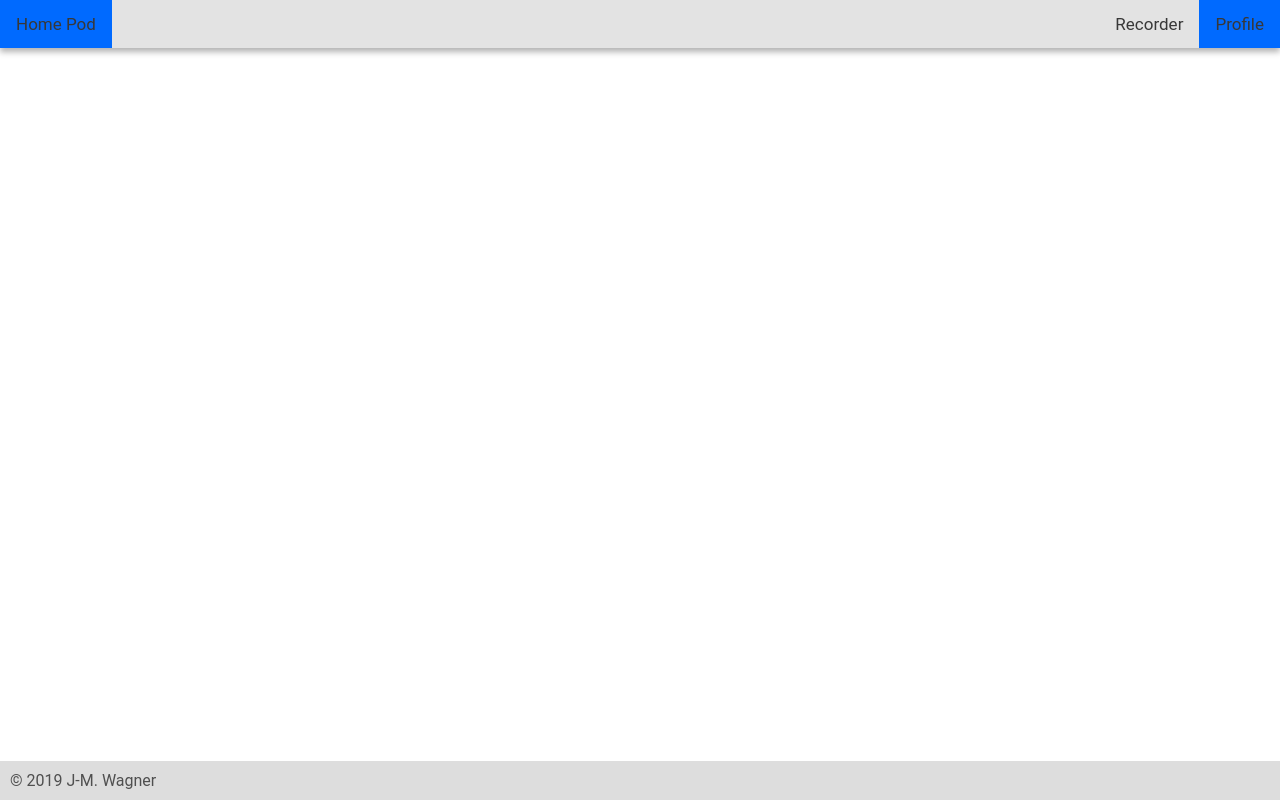
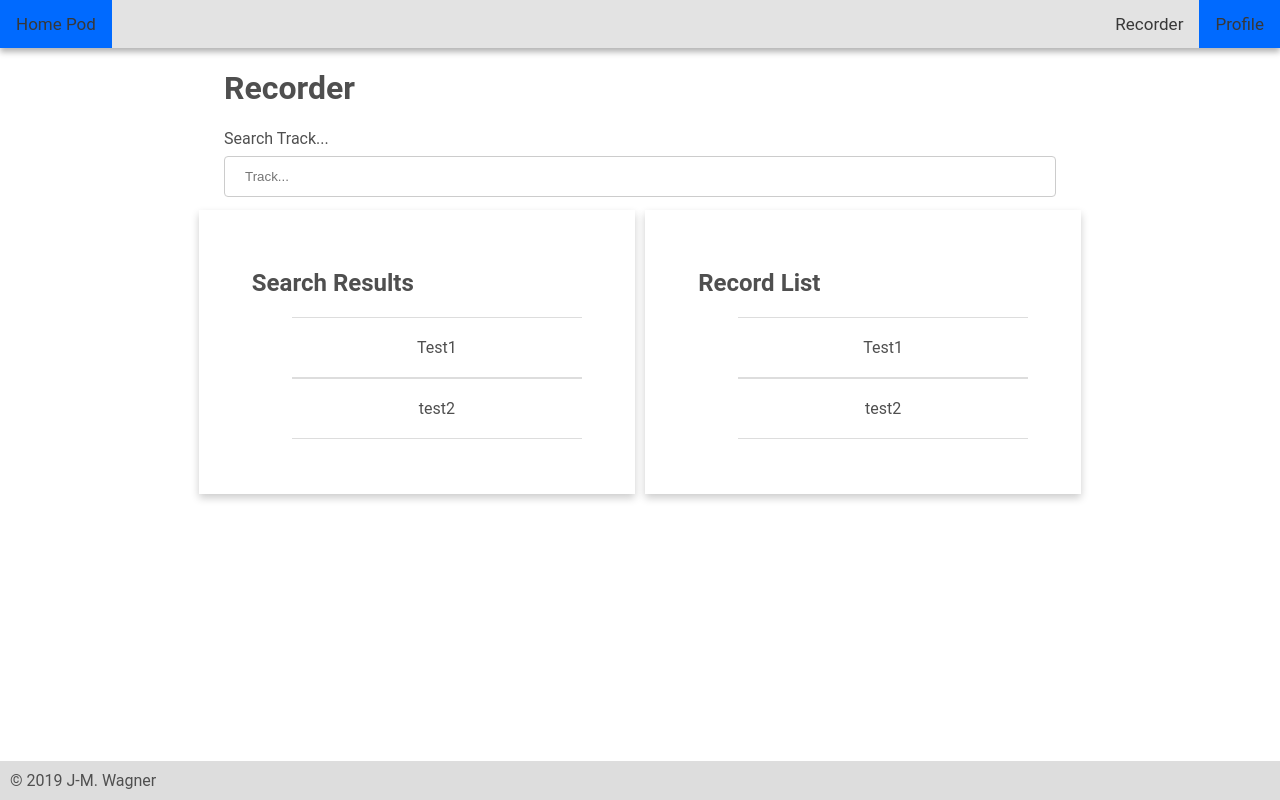
Before and after one commit to WagnerJM/home_pod_client, a Vue app: page /recorder in a window 1280 px wide. Built offline with nearby package versions, Linux system fonts and the light colour scheme.

Commit message:
added recorder + draggable npm

```diff
--- a/package.json
+++ b/package.json
@@ -11,6 +11,7 @@
     "axios": "0.19.0",
     "vue": "^2.5.22",
     "vue-router": "3.0.6",
+    "vuedraggable": "2.23.0",
     "vuex": "3.1.1"
   },
   "devDependencies": {
--- a/src/assets/main.css
+++ b/src/assets/main.css
@@ -59,7 +59,8 @@ body {
 .card {
   box-shadow: 0 4px 8px 0 rgba(0, 0, 0, 0.2);
   transition: 0.3s;
-  width: 40%;
+  padding: 5%;
+  width: 100%;
   margin: 5px;
 }
 
@@ -190,6 +191,22 @@ input[type="submit"]:hover {
   margin: auto;
 }
 
+ul {
+  list-style-type: none;
+  text-align: center;
+}
+ul li {
+  position: relative;
+  overflow: hidden;
+  padding: 20px;
+  margin-left: 0px;
+  width: 250px;
+  border-top: 1px solid #ddd;
+  border-bottom: 1px solid #ddd;
+}
+ul li:hover {
+  background-color: #f5f5f5;
+}
 .wrap {
   flex-wrap: wrap;
 }
--- a/src/router/index.js
+++ b/src/router/index.js
@@ -3,7 +3,10 @@ import Router from "vue-router";
 import Home from "../views/Home.vue";
 
 import Login from "../views/auth/Login.vue";
+import Logout from "../views/auth/Logout.vue";
 import SignUp from "../views/auth/SignUp.vue";
+
+import Recorder from "../views/recorder/Recorder.vue";
 
 import store from "../store";
 Vue.use(Router);
@@ -21,11 +24,41 @@ export default new Router({
       name: "login",
       component: Login
     },
-
+    {
+      path: "/logout",
+      name: "logout",
+      component: Logout,
+      beforeEnter(to, from, next) {
+        if (store.state.isAuthenticated) {
+          next();
+        } else {
+          next("/login");
+        }
+      }
+    },
     {
       path: "/",
       name: "home",
-      component: Home
+      component: Home,
+      beforeEnter(to, from, next) {
+        if (store.state.isAuthenticated) {
+          next();
+        } else {
+          next("/login");
+        }
+      }
+    },
+    {
+      path: "/recorder",
+      name: "recorder",
+      component: Recorder,
+      beforeEnter(to, from, next) {
+        if (store.state.isAuthenticated) {
+          next();
+        } else {
+          next("/login");
+        }
+      }
     }
   ]
 });
--- a/src/views/Home.vue
+++ b/src/views/Home.vue
@@ -1,6 +1,23 @@
 <template>
   <div class="container">
     <h1>Home Screen</h1>
+    <div class="flex-container row wrap">
+      <div class="card clickable">
+        <div class="card-container">
+          <h2>Recorder</h2>
+        </div>
+      </div>
+      <div class="card clickable">
+        <div class="card-container">
+          <h2>Finanzen</h2>
+        </div>
+      </div>
+      <div class="card clickable">
+        <div class="card-container">
+          <h2>System Settings</h2>
+        </div>
+      </div>
+    </div>
   </div>
 </template>
 
--- a/src/views/auth/Logout.vue
+++ b/src/views/auth/Logout.vue
@@ -1,7 +1,11 @@
 <template></template>
 
 <script>
-export default {};
+export default {
+  created() {
+    this.$store.dispatch("LOGOUT");
+  }
+};
 </script>
 
 <style>
--- /dev/null
+++ b/src/views/recorder/Recorder.vue
@@ -0,0 +1,38 @@
+<template>
+  <div class="container">
+    <h1>Recorder</h1>
+    <div class="flex-container">
+      <label>Search Track...</label>
+      <input type="text" placeholder="Track...">
+
+      <div class="flex-container row">
+        <div class="card">
+          <div class="card-container">
+            <h2>Search Results</h2>
+            <ul>
+              <li>Test1</li>
+              <li>test2</li>
+            </ul>
+          </div>
+        </div>
+        <div class="card">
+          <div class="card-container">
+            <h2>Record List</h2>
+
+            <ul>
+              <li>Test1</li>
+              <li>test2</li>
+            </ul>
+          </div>
+        </div>
+      </div>
+    </div>
+  </div>
+</template>
+
+<script>
+export default {};
+</script>
+
+<style>
+</style>
```
Also changed, not shown: src/views/admin/System.vue (added, +12 -0 lines).
